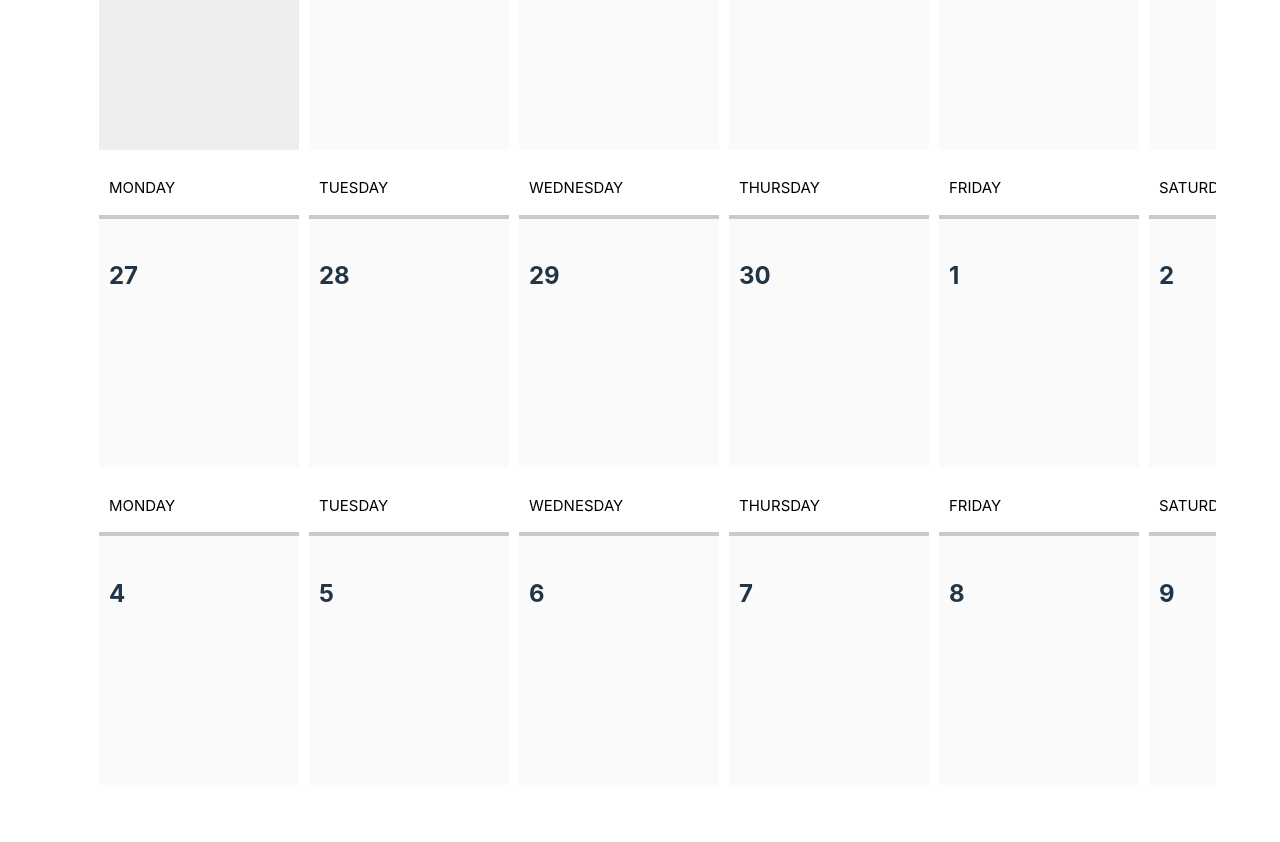
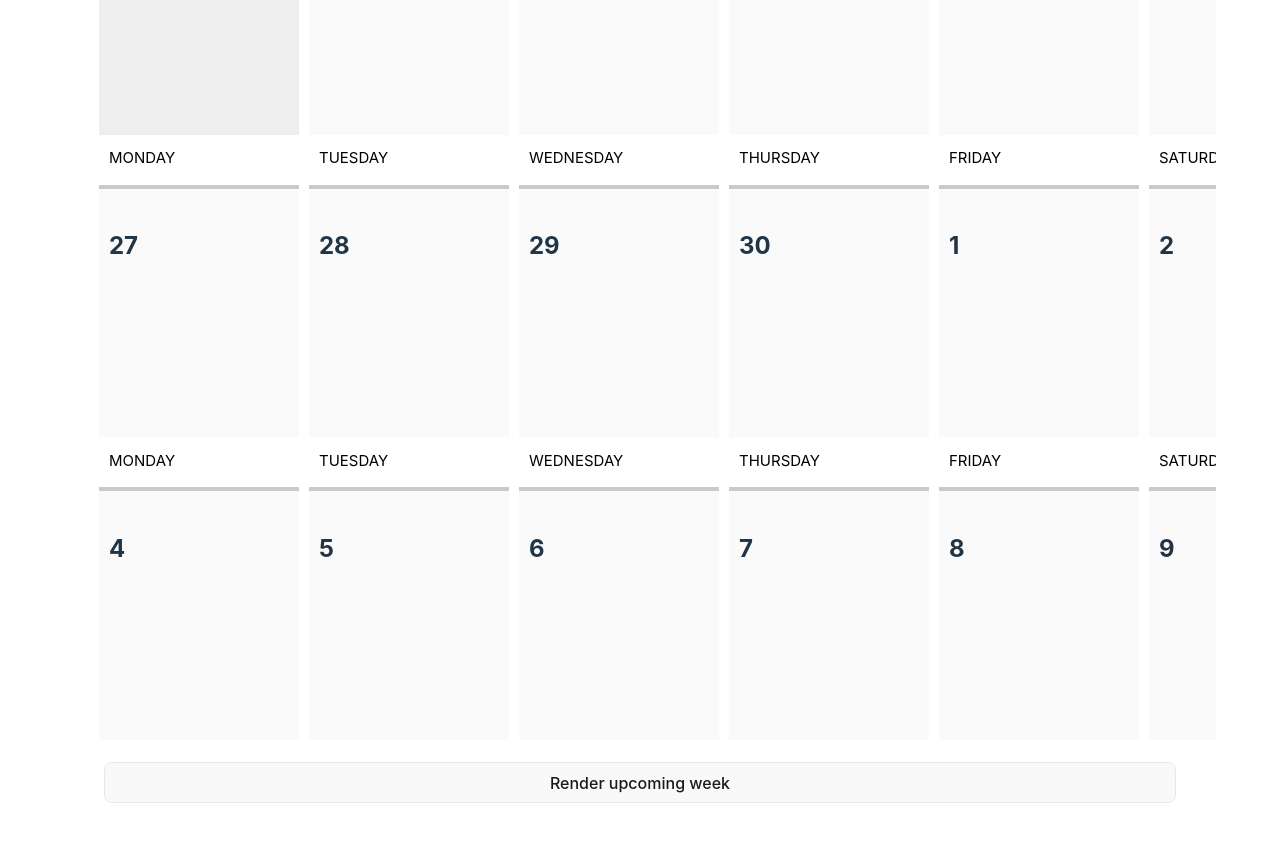
Before and after one commit to Paulalbo/MindMate, a React (Vite) app: page /calender in a window 1280 px wide. Shown: the part 1080-1922 px from the top of the page. Built offline with nearby package versions, Linux system fonts and the light colour scheme.

Commit message:
Calender Update - Add render next week button

```diff
--- a/src/pages/calender.tsx
+++ b/src/pages/calender.tsx
@@ -1,9 +1,9 @@
+import { useState } from "react";
 import { Key } from "react";
 import CalenderDay from "../component/Calender/CalenderDay";
 import CalenderAddNew from "../component/Calender/CalenderForm";
 
 const Calender = () => {
-  // just for testing --> const getTomorrow = new Date(new Date().getTime() + 24 * 60 * 60 * 1000);
   const currentDate = new Date();
   const currentDateFormated = currentDate.toISOString().slice(0, 10);
 
@@ -33,61 +33,38 @@ const Calender = () => {
     }
   };
 
-  // Generate date arrays for the last week, current week, and the next two weeks
-  const lastWeekDates = generateDateArray(-7, -1);
-  const currentWeekDates = generateDateArray(0, 6);
-  const nextWeekDates = generateDateArray(7, 13);
-  const inTwoWeekDates = generateDateArray(14, 20);
+  const renderWeek = (startOffset: number, endOffset: number) => (
+    <div className="calender__week">
+      {generateDateArray(startOffset, endOffset).map(
+        (date: string, index: Key | null | undefined) => (
+          <CalenderDay key={index} date={date} statusCheck={dayStatus(date)} />
+        )
+      )}
+    </div>
+  );
+
+  const [renderedWeeks, setRenderedWeeks] = useState(4);
+
+  const renderNextWeek = () => {
+    setRenderedWeeks((prevRenderedWeeks) => prevRenderedWeeks + 1);
+  };
+
+  const renderDefaultView = (renderWeeks: number) => (
+    <div>
+      {Array.from({ length: renderWeeks }, (_, index) =>
+        renderWeek(index * 7 - 7, index * 7 - 1)
+      )}
+    </div>
+  );
 
   return (
     <div className="calender">
       <CalenderAddNew />
       <div className="calender__wrapper">
-        {/* Last week */}
-        <div className="calender__week">
-          {lastWeekDates.map((date: string, index: Key | null | undefined) => (
-            <CalenderDay
-              key={index}
-              date={date}
-              statusCheck={dayStatus(date)}
-            />
-          ))}
-        </div>
-
-        {/* Current week */}
-        <div className="calender__week">
-          {currentWeekDates.map(
-            (date: string, index: Key | null | undefined) => (
-              <CalenderDay
-                key={index}
-                date={date}
-                statusCheck={dayStatus(date)}
-              />
-            )
-          )}
-        </div>
-
-        {/* Next week */}
-        <div className="calender__week">
-          {nextWeekDates.map((date: string, index: Key | null | undefined) => (
-            <CalenderDay
-              key={index}
-              date={date}
-              statusCheck={dayStatus(date)}
-            />
-          ))}
-        </div>
-
-        {/* In two weeks */}
-        <div className="calender__week">
-          {inTwoWeekDates.map((date: string, index: Key | null | undefined) => (
-            <CalenderDay
-              key={index}
-              date={date}
-              statusCheck={dayStatus(date)}
-            />
-          ))}
-        </div>
+        {renderDefaultView(renderedWeeks)}
+        <button className="button" onClick={renderNextWeek}>
+          Render upcoming week
+        </button>
       </div>
     </div>
   );
```
